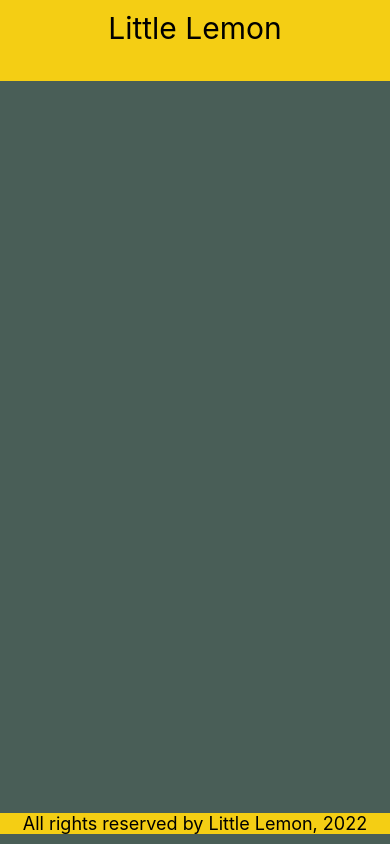
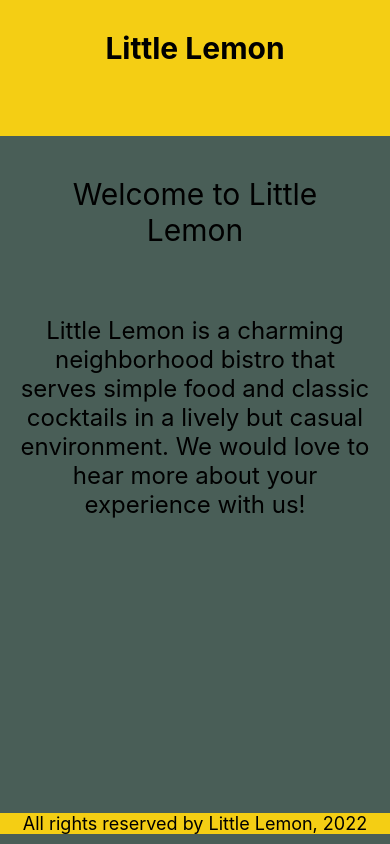
Before and after one commit to amrabdalfatah/Little-Lemon-App, a React Native app: screen / in a window 390 px wide. Built offline with nearby package versions, Linux system fonts and the light colour scheme.

Commit message:
Create A Welcome screen

```diff
--- a/App.js
+++ b/App.js
@@ -4,14 +4,21 @@ import { View } from 'react-native';
 // Import a local component here
 import LittleLemonHeader from './components/LittleLemonHeader';
 import LittleLemonFooter from './components/LittleLemonFooter';
+import WelcomeScreen from './screens/WelcomeScreen';
 
 export default function App() {
   return (
     <>
-      <View style={{ flex: 1, backgroundColor: '#495E57' }}>
+      <View
+        style={{
+          flex: 1,
+          backgroundColor: '#495E57'
+        }}>
         <LittleLemonHeader />
+        <WelcomeScreen />
       </View>
-      <View style={{ backgroundColor: '#495E57' }}>
+      <View
+        style={{ backgroundColor: '#495E57' }}>
         <LittleLemonFooter />
       </View>
     </>
--- a/components/LittleLemonHeader.js
+++ b/components/LittleLemonHeader.js
@@ -3,10 +3,11 @@ import {View, Text} from 'react-native';
 
 export default function LittleLemonHeader() {
     return (
-        <View style={{flex:0.1, backgroundColor: '#F4CE14'}}>
-            <Text style={{padding: 10,textAlign: 'center', fontSize: 30, color: 'black'}}>
-                Little Lemon
-            </Text>
+        <View style={{ flex: 0.2, backgroundColor: '#F4CE14' }}>
+          <Text
+            style={{ fontSize: 30, color: 'black', fontWeight: 'bold', textAlign: 'center', paddingTop: 30,}}>
+            Little Lemon
+          </Text>
         </View>
-    );
+      );
 }
--- /dev/null
+++ b/screens/WelcomeScreen.js
@@ -0,0 +1,28 @@
+import * as React from 'react';
+import {View, Text} from 'react-native';
+
+export default function WelcomeScreen() {
+    return (
+        <View style={{ flex: 1 }}>
+            <Text
+                style={{
+                    padding: 40,
+                    fontSize: 30,
+                    color: 'EDEFEE',
+                    textAlign: 'center',
+                 }}>
+                Welcome to Little Lemon
+            </Text>
+            <Text
+                style={{
+                    fontSize: 24,
+                    padding: 20,
+                    marginVertical: 8,
+                    color: 'EDEFEE',
+                    textAlign: 'center',
+                }}>
+                Little Lemon is a charming neighborhood bistro that serves simple food and classic cocktails in a lively but casual environment. We would love to hear more about your experience with us!
+            </Text>
+        </View>
+    );
+}
```
